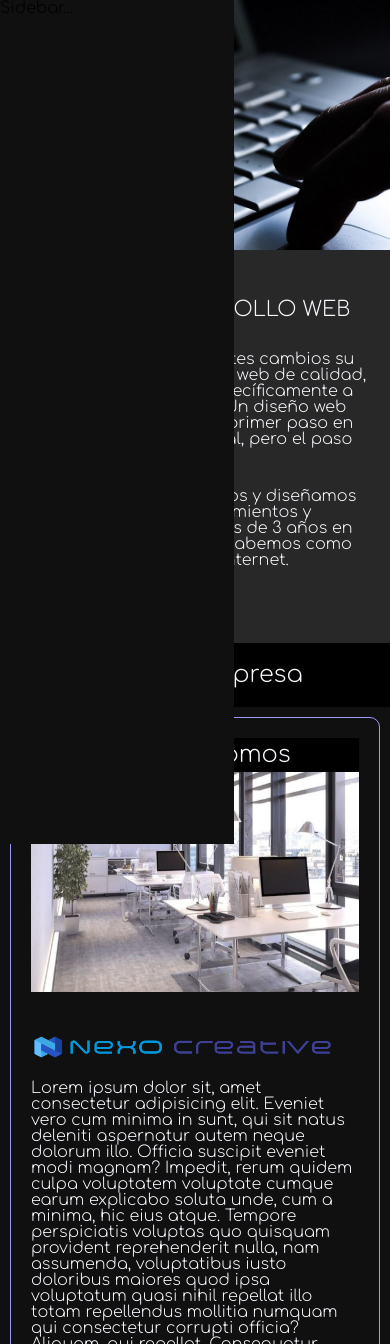
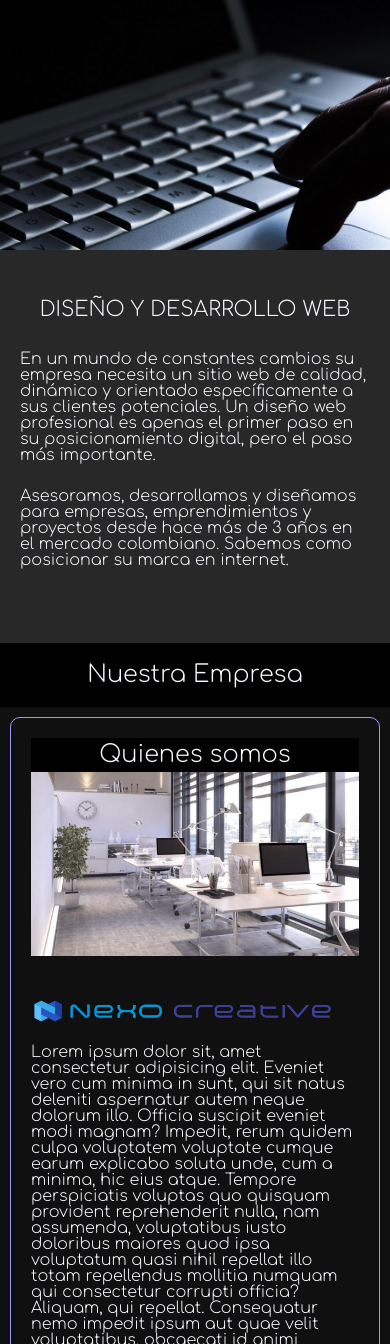
Before and after one commit to LedicaCo/NexoCreative, a React (Vite) app: page / in a window 390 px wide. Shown: the top 1344 px of the page. Built offline with nearby package versions, Linux system fonts and the light colour scheme.

Commit message:
Actualización repositorio

```diff
--- a/src/assets/css/nuestra-empresa.css
+++ b/src/assets/css/nuestra-empresa.css
@@ -50,7 +50,7 @@
 
     }
     .ne-row img {
-        height: 220px;
+        width: 100%;
     }
 
     .ne-card-text {
--- a/src/assets/css/sidebar.css
+++ b/src/assets/css/sidebar.css
@@ -17,6 +17,6 @@
     height: 100vh;
     background: #101010;
     z-index: 1;
-    display: block;
+    /* display: block; */
     }
 }
```
